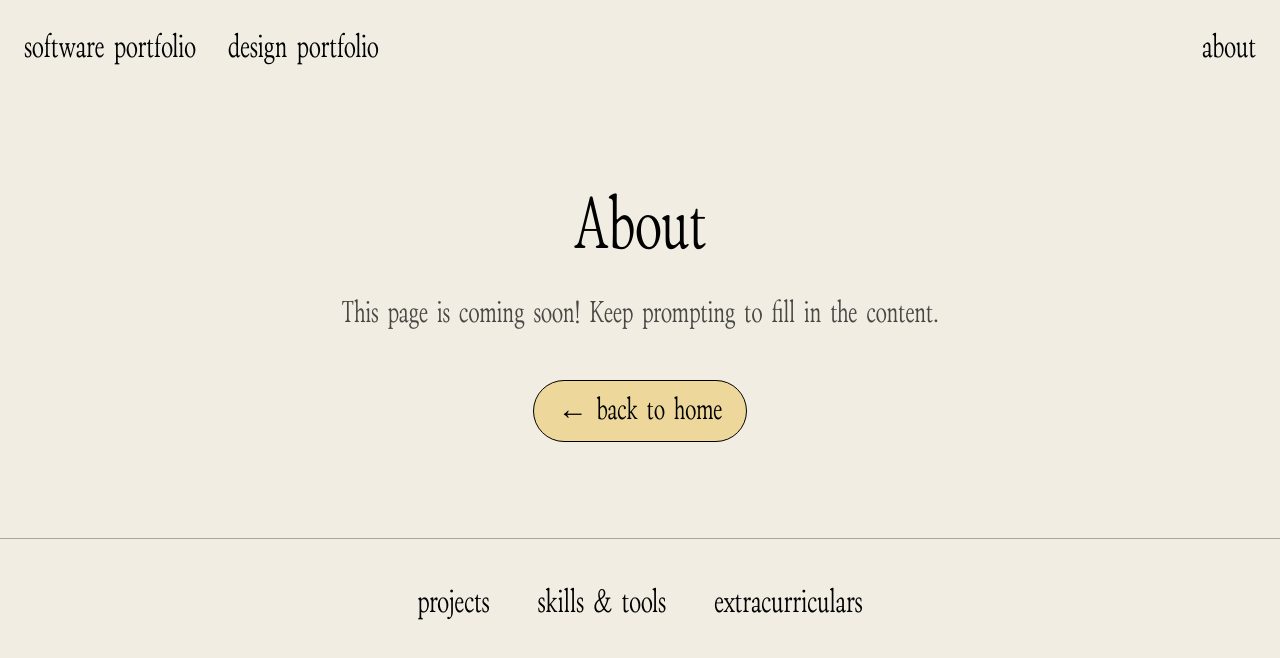
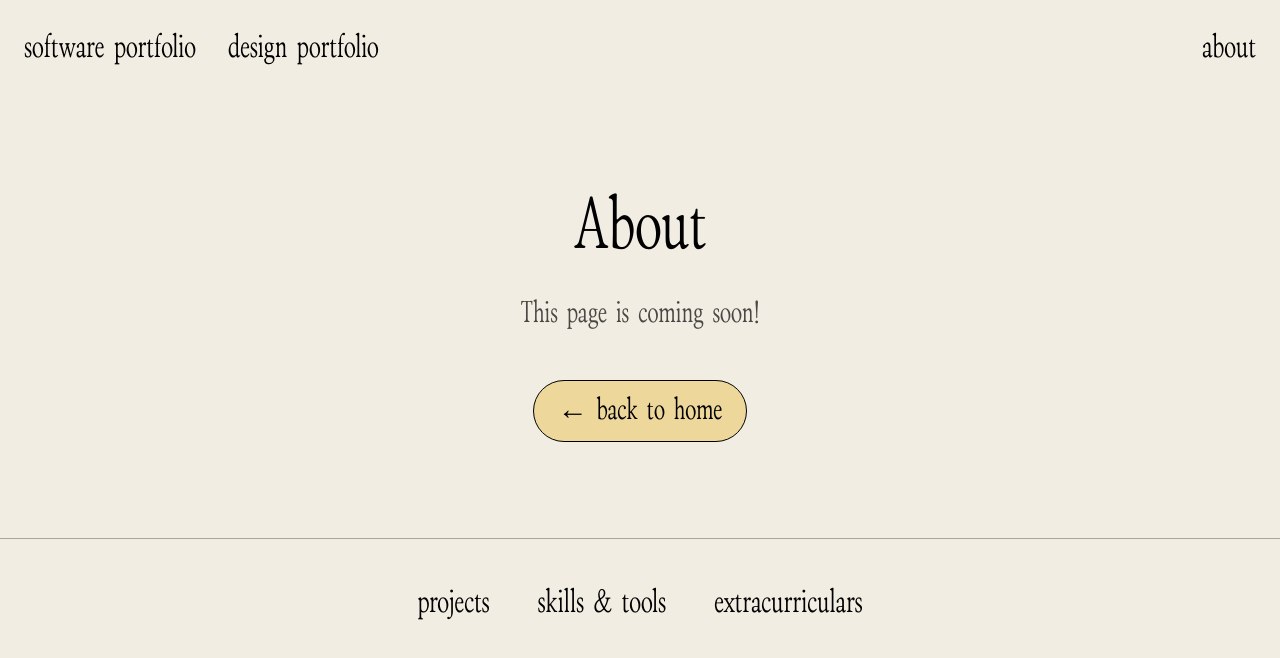
Before and after one commit to vanisha-droid/ports, a React (Vite) app: page /about in a window 1280 px wide. Shown: the top 658 px of the page. Built offline with nearby package versions, Linux system fonts and the light colour scheme.

Commit message:
Update Placeholder.tsx

```diff
--- a/client/pages/Placeholder.tsx
+++ b/client/pages/Placeholder.tsx
@@ -39,7 +39,7 @@ export default function Placeholder({ pageName }: PlaceholderProps) {
             {pageName}
           </h1>
           <p className="font-portfolio text-2xl lg:text-3xl text-black/70 mb-12">
-            This page is coming soon! Keep prompting to fill in the content.
+            This page is coming soon!
           </p>
           <Link
             to="/"
```
